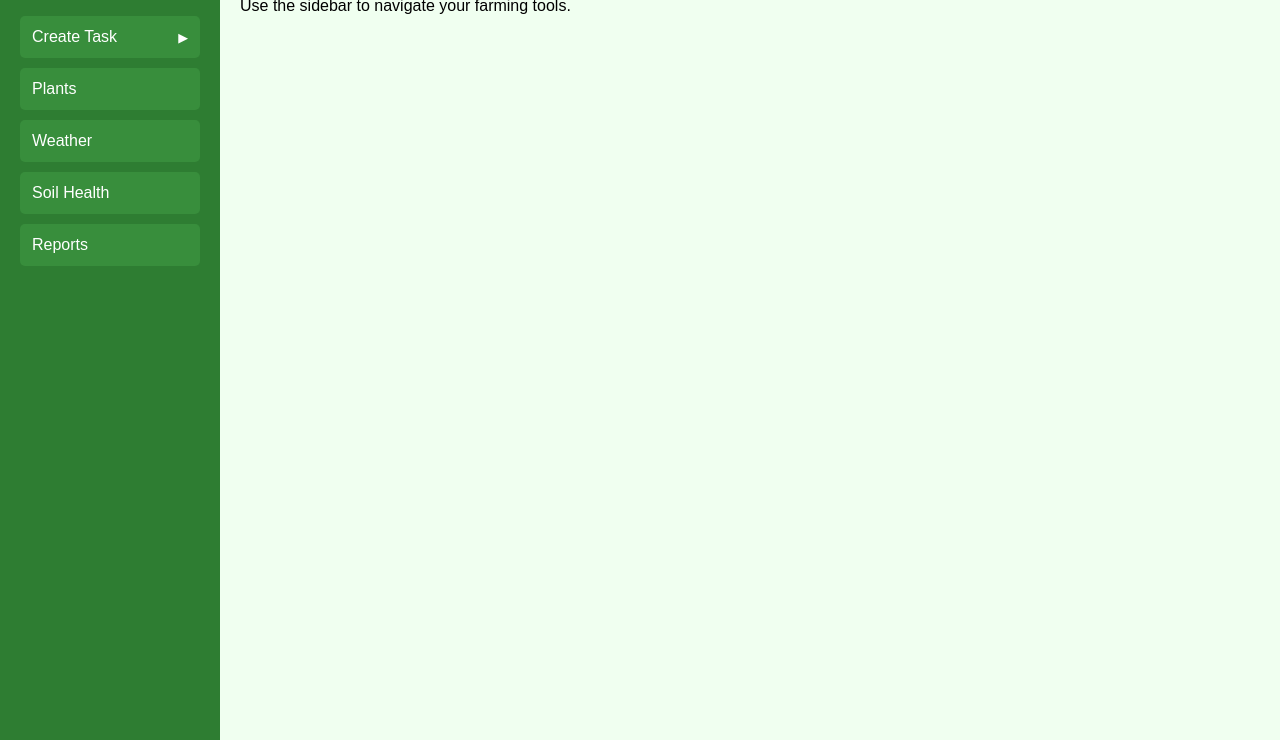
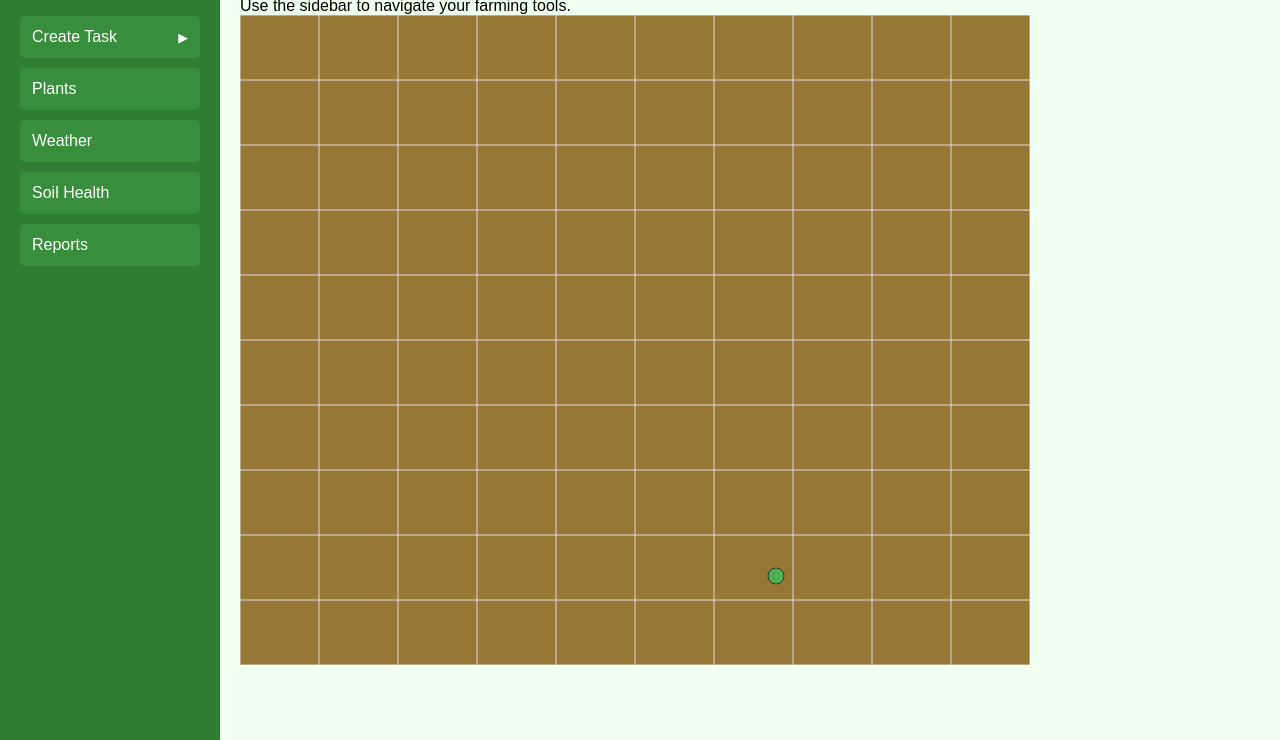
Before and after one commit to tamzidatuba/Farmbot-tuba, a website: page index.html in a window 1280 px wide. Shown: the part 60-800 px from the top of the page. Drawn offline with Linux system fonts and the light colour scheme.

Commit message:
added a first implementation of the seeding bed with a randomly moving robot and displaying the coordinates pointed to

```diff
--- a/index.html
+++ b/index.html
@@ -2,12 +2,11 @@
 <html lang="en">
 <head>
   <meta charset="UTF-8">
+  <meta name="viewport" content="width=device-width, initial-scale=1.0"/>
   <title>Digital Farming Dashboard</title>
   <link rel="stylesheet" href="styles.css">
 </head>
 <body>
-    <!-- Add to your HTML body -->
-
 <!-- MODAL -->
 <div id="seedingModal" class="modal">
     <div class="modal-content">
@@ -63,7 +62,15 @@
     <button class="settings-btn">⚙ Settings</button>
     <h1>Welcome to Digital Farming</h1>
     <p>Use the sidebar to navigate your farming tools.</p>
+    <!-- grid container using canvas-->
+    <div>
+      <canvas id="gridCanvas" width="790" height="650"></canvas>
+    </div>
+    <div id="hover-coordinates"></div>
   </div>
+
+
+
   <script src="script.js"></script>
 </body>
 </html>
--- a/script.js
+++ b/script.js
@@ -5,6 +5,17 @@ const modal = document.getElementById('seedingModal');
 const closeModal = document.getElementById('closeModal');
 const executeBtn = document.getElementById('executeBtn');
 const seedingJobBtn = document.getElementById('seedingJobBtn');
+//grid ids
+const canvas = document.getElementById('gridCanvas');
+const ctx = canvas.getContext('2d');
+const coordDisplay = document.getElementById('hover-coordinates');
+
+const canvasWidth = canvas.width;
+const canvasHeight = canvas.height;
+
+// Farm-robot coordinate system
+const coordWidth = 395;
+const coordHeight = 650;
 
 toggle.addEventListener('click', () => {
   const isVisible = subtask.style.display === 'block';
@@ -69,4 +80,90 @@ executeBtn.addEventListener('click', () => {
   // If all inputs are valid
   alert(`Seeding Job Created:\nPlant: ${plant}\nCoordinates: (${x}, ${y})\nDepth: ${depth}mm`);
   modal.style.display = 'none';
+})
+
+// Draw grid lines for visual reference
+function drawGrid() {
+  const stepX = canvasWidth / 10;
+  const stepY = canvasHeight / 10;
+  ctx.strokeStyle = '#ddd';
+
+  for (let x = 0; x <= canvasWidth; x += stepX) {
+    ctx.beginPath();
+    ctx.moveTo(x, 0);
+    ctx.lineTo(x, canvasHeight);
+    ctx.stroke();
+  }
+
+  for (let y = 0; y <= canvasHeight; y += stepY) {
+    ctx.beginPath();
+    ctx.moveTo(0, y);
+    ctx.lineTo(canvasWidth, y);
+    ctx.stroke();
+  }
+}
+
+function clearCanvas() {
+  ctx.clearRect(0, 0, canvasWidth, canvasHeight);
+}
+
+// Map pixel to real-world coordinate
+function pixelToCoord(x, y) {
+  const coordX = Math.round((x / canvasWidth) * coordWidth);
+  const coordY = Math.round((y / canvasHeight) * coordHeight);
+  return { x: coordX, y: coordY };
+}
+
+// Map real-world coordinate to pixel
+function coordToPixel(x, y) {
+  const px = (x / coordWidth) * canvasWidth;
+  const py = (y / coordHeight) * canvasHeight;
+  return { x: px, y: py };
+}
+
+// Handle hover
+canvas.addEventListener('mousemove', (e) => {
+  const rect = canvas.getBoundingClientRect();
+  const hoverX = e.clientX - rect.left;
+  const hoverY = e.clientY - rect.top;
+
+  const coords = pixelToCoord(hoverX, hoverY);
+  coordDisplay.style.left = `${e.clientX - 200}px`;
+  coordDisplay.style.top = `${e.clientY + 15}px`;
+  coordDisplay.textContent = `(${coords.x}, ${coords.y})`;
+  coordDisplay.style.display = 'block';
 });
+
+canvas.addEventListener('mouseleave', () => {
+  coordDisplay.style.display = 'none';
+});
+
+// Draw robot
+let robot = { x: 0, y: 0 };
+
+function drawRobot() {
+  const pos = coordToPixel(robot.x, robot.y);
+  ctx.beginPath();
+  ctx.arc(pos.x, pos.y, 8, 0, Math.PI * 2);
+  ctx.fillStyle = '#4caf50';
+  ctx.fill();
+  ctx.strokeStyle = '#333';
+  ctx.stroke();
+}
+
+// Simulate robot moving
+function updateRobot() {
+  robot.x = Math.floor(Math.random() * coordWidth);
+  robot.y = Math.floor(Math.random() * coordHeight);
+
+  clearCanvas();
+  drawGrid();
+  drawRobot();
+}
+
+// Initial draw
+drawGrid();
+drawRobot();
+
+// Update every 1 second
+setInterval(updateRobot, 1000);
--- a/styles.css
+++ b/styles.css
@@ -1,9 +1,40 @@
- * {
+#grid-container {
+  margin: 0 auto;
+  width: fit-content;
+  border: 2px solid #333;
+  background-color: #0a0a0a;
+  object-position: relative  ;
+}
+
+canvas {
+  display: block;
+  background-color: #967736;
+  cursor: crosshair;
+}
+
+#hover-coordinates {
+  position: absolute;
+  background: black;
+  color: white;
+  padding: 4px 8px;
+  font-size: 14px;
+  border-radius: 4px;
+  pointer-events: none;
+  display: none;
+  white-space: nowrap;
+}
+
+* {
       margin: 0;
       padding: 0;
       box-sizing: border-box;
       font-family: Arial, sans-serif;
     }
+
+    h1 {
+      position: center top;
+    }
+
 
     body {
       display: flex;
```
